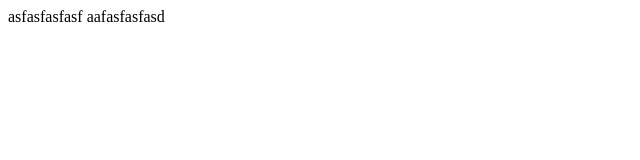
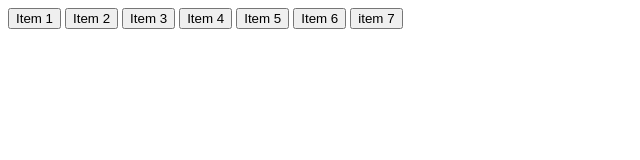
Before and after one commit to Djonny-svoboden/Repeat, a plain HTML site: page Homework/index.html in a window 1280 px wide. Shown: the whole page, without its empty margins (0-640 px from the left). Drawn offline with Linux system fonts and the light colour scheme.

Commit message:
Horisontal tab

```diff
--- a/Homework/index.html
+++ b/Homework/index.html
@@ -1 +1,29 @@
-asfasfasfasf aafasfasfasd
+<!DOCTYPE html>
+<html lang="en">
+
+<head>
+    <meta charset="UTF-8">
+    <meta name="viewport" content="width=device-width, initial-scale=1.0">
+    <meta http-equiv="X-UA-Compatible" content="ie=edge">
+    <title>Mo Document</title>
+</head>
+
+<body>
+    <header>
+    </header>
+    <main>
+        <div class="wrapper">
+            <button class="horisontabs" onclick="">Item 1</button>
+            <button class="horisontabs" onclick="">Item 2</button>
+            <button class="horisontabs" onclick="">Item 3</button>
+            <button class="horisontabs" onclick="">Item 4</button>
+            <button class="horisontabs" onclick="">Item 5</button>
+            <button class="horisontabs" onclick="">Item 6</button>
+            <button class="horisontabs" onclick="">item 7</button>
+        </div>
+    </main>
+    <footer></footer>
+    <script src="main.js"></script>
+</body>
+
+</html>
```
